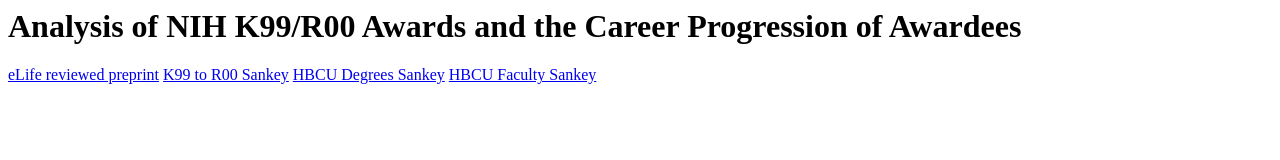
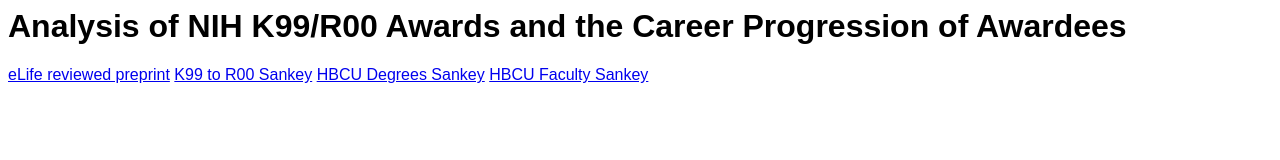
Before and after one commit to dantyrr/K99-R00-analysis, a plain HTML site: page index.html in a window 1280 px wide. Drawn offline with Linux system fonts and the light colour scheme.

Commit message:
Update index.html

```diff
--- a/index.html
+++ b/index.html
@@ -1,7 +1,18 @@
 <html lang='en'>
+ <head>
+  <style>
+        body {
+            font-family: Arial, sans-serif;
+        }
+    </style>
+  <h1>Analysis of NIH K99/R00 Awards and the Career Progression of Awardees</h1>
+ </head>
  <body>
-  <meta charset="UTF-8">
-  <h1>Analysis of NIH K99/R00 Awards and the Career Progression of Awardees</h1>
+  <style>
+        body {
+            font-family: Arial, sans-serif;
+        }
+    </style>
   <a href="https://elifesciences.org/reviewed-preprints/88984">eLife reviewed preprint</a>
   <a href="/html/K99_R00_sankey.html">K99 to R00 Sankey</a>
   <a href="/html/HBCU_deg.html">HBCU Degrees Sankey</a>
```
